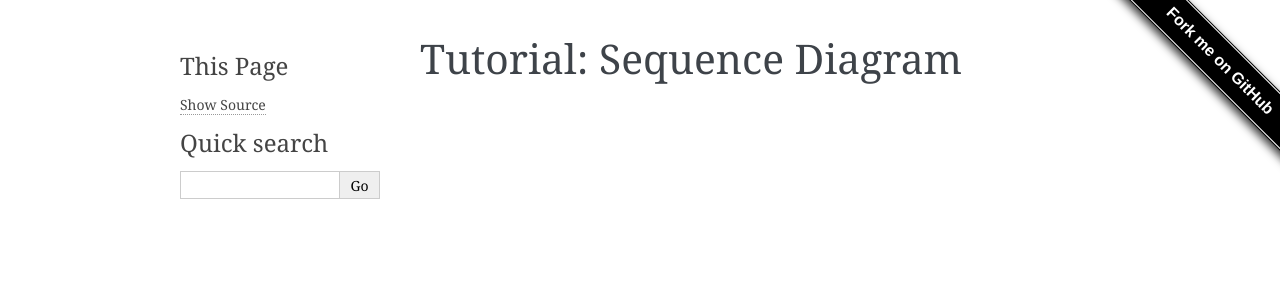
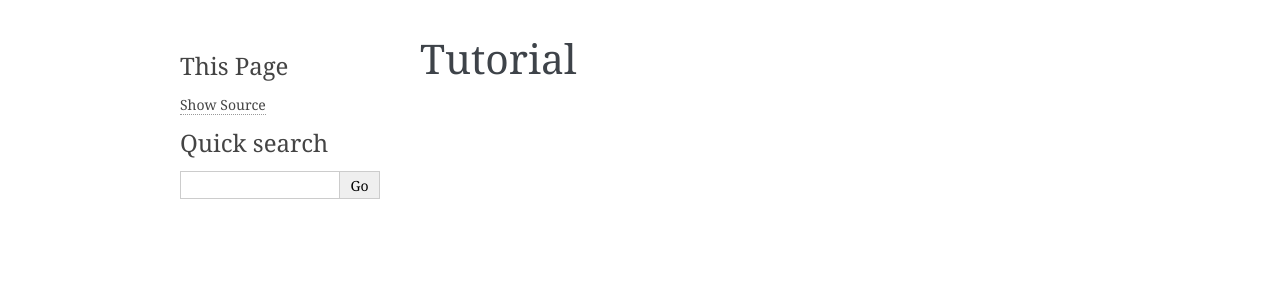
Before and after one commit to pylover/adia, a Sphinx documentation site: the page built from documentation/tutorial.rst, in a window 1280 px wide. Shown: the top 300 px of the page. Built offline with Sphinx 7.4.7, drawn with Linux system fonts in a browser that asks for light colours; pages that are not in the unit, such as notebooks, are missing from menus.

```diff
--- a/documentation/_static/style.css
+++ b/documentation/_static/style.css
@@ -4,86 +4,3 @@
   border-radius: 4px;
   display: block;
 }
-
-#forkongithub a{
-  background:#000;
-  color:#fff;
-  text-decoration:none;
-  font-family:arial,sans-serif;
-  text-align:center;
-  font-weight:bold;
-  padding:5px 40px;
-  font-size:1rem;
-  line-height:2rem;
-  position:relative;
-  transition:0.5s;
-}
-
-#forkongithub a:hover{
-  background:#c11;
-  color:#fff;
-}
-
-#forkongithub a::before,#forkongithub a::after{
-  content:"";
-  width:100%;
-  display:block;
-  position:absolute;
-  top:1px;
-  left:0;
-  height:1px;
-  background:#fff;
-}
-
-#forkongithub a::after{
-  bottom:1px;
-  top:auto;
-}
-
-@media screen and (min-width:768px){
-  #forkongithub{
-    position:fixed;
-    display:block;
-    top:-20px;
-    right:-20px;
-    width:215px;
-    overflow:hidden;
-    height:215px;
-    z-index:9999;
-}
-
-  #forkongithub a{
-    width:300px;
-    position:absolute;
-    top:60px;
-    right:-110px;
-    transform:rotate(45deg);
-    -webkit-transform:rotate(45deg);
-    -ms-transform:rotate(45deg);
-    -moz-transform:rotate(45deg);
-    -o-transform:rotate(45deg);
-    box-shadow:4px 4px 10px rgba(0,0,0,0.8);
-  }
-
-  #forkongithub a.mobile {
-    display: none;
-  }
-}
-
-
-@media screen and (max-width:768px){
-  #forkongithub{
-    float: right;
-    margin-top: 88px;
-    margin-right: 25px;
-  }
-
-  #forkongithub a {
-    padding:5px 5px;
-  }
-
-
-  #forkongithub a.desktop {
-    display: none;
-  }
-}
--- a/documentation/_templates/layout.html
+++ b/documentation/_templates/layout.html
@@ -1,11 +1,9 @@
 {% extends "!layout.html" %}
 {% block extrahead %}
     <link href="{{ pathto("_static/style.css", True) }}" rel="stylesheet" type="text/css">
+    <link href="{{ pathto("_static/favicon.svg", True) }}" rel="icon" type="image/svg+xml">
+    <link href="{{ pathto("_static/favicon.png", True) }}" rel="icon" type="image/png">
 {% endblock %}
 
 {% block footer %}
-    <span id="forkongithub">
-      <a class="desktop" href="https://github.com/pylover/adia">Fork me on GitHub</a>
-      <a class="mobile" href="https://github.com/pylover/adia">Source</a>
-    </span>
 {% endblock %}
--- a/documentation/conf.py
+++ b/documentation/conf.py
@@ -37,7 +37,7 @@
 
 
 release = package_version
-
+version = '.'.join(release.split('.')[:-1])
 
 # -- General configuration ---------------------------------------------------
 
--- /dev/null
+++ b/documentation/lang.rst
@@ -0,0 +1,2 @@
+Language Reference
+==================
--- a/documentation/tutorial.rst
+++ b/documentation/tutorial.rst
@@ -1,2 +1,2 @@
-Tutorial: Sequence Diagram
-==========================
+Tutorial
+========
```
Also changed, not shown: documentation/index.rst (+46 -12 lines), documentation/_static/favicon.png (added), documentation/_static/favicon.svg (added), documentation/_static/pacman.svg (added), documentation/api.rst (renamed from documentation/apireference.rst), 1 other file.
